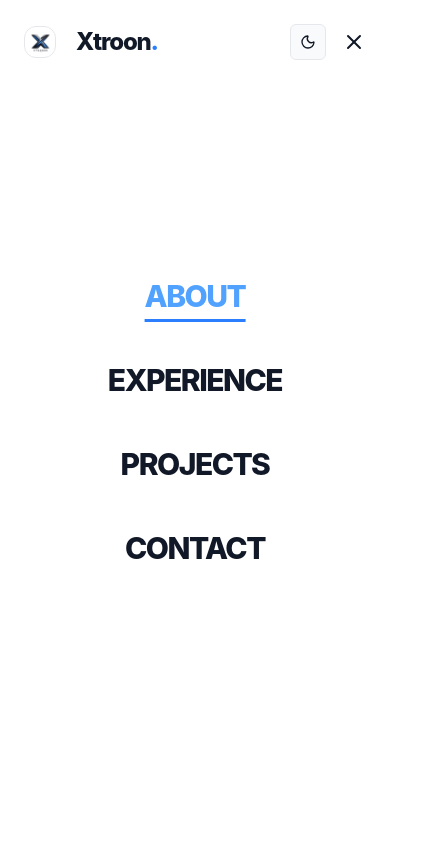
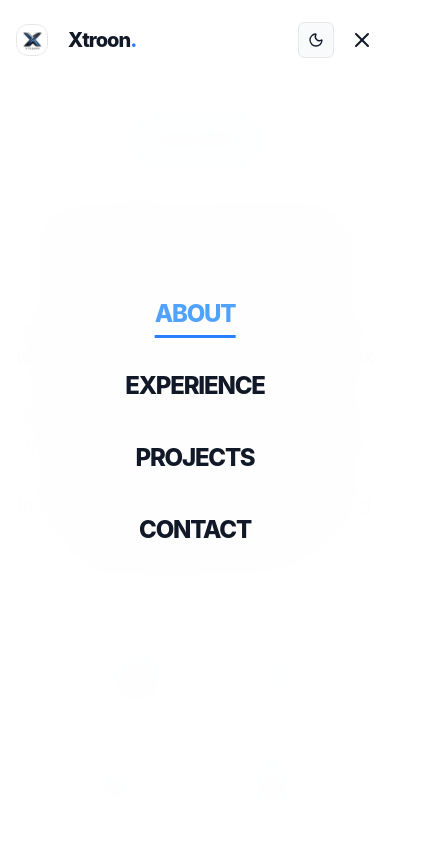
Before and after one commit to xtroon/Xtroon-Website, a React (Vite) app in the folder client/: page /about in a window 390 px wide. Both pictures are taken after a click on the button 354 px from the left and 42 px from the top of the page. Shown: the top 844 px of the page, 428 px wide, since content can reach past the window. Built offline with nearby package versions, Linux system fonts and the light colour scheme.

Commit message:
feat: improve responsiveness of header, footer and sections, update resume, and add header blur on mobile

```diff
--- a/client/src/components/Footer.jsx
+++ b/client/src/components/Footer.jsx
@@ -28,7 +28,7 @@ const Footer = () => {
           </p>
 
           {/* Social Links */}
-          <div className="flex items-center gap-6">
+          <div className="flex flex-wrap justify-center items-center gap-4 md:gap-6">
             {socials.map((social, i) => (
               <a
                 key={i}
--- a/client/src/components/Navigation.jsx
+++ b/client/src/components/Navigation.jsx
@@ -37,15 +37,14 @@ const Navigation = () => {
       <nav
         className={`fixed top-0 left-0 right-0 z-50 transition-all duration-300 ${
           isScrolled
-            ? 'py-3 backdrop-blur-lg border-b'
-            : 'py-5 bg-transparent'
+            ? 'py-3 backdrop-blur-lg border-b bg-[rgba(var(--bg-primary-rgb),0.8)]'
+            : 'py-5 backdrop-blur-md lg:backdrop-blur-none bg-[rgba(var(--bg-primary-rgb),0.6)] lg:bg-transparent'
         }`}
         style={{
           borderColor: isScrolled ? 'var(--border-primary)' : 'transparent',
-          backgroundColor: isScrolled ? 'rgba(var(--bg-primary-rgb), 0.8)' : 'transparent'
         }}
       >
-        <div className="max-w-[90rem] mx-auto px-6 md:px-10 flex items-center justify-between">
+        <div className="max-w-[90rem] mx-auto px-4 sm:px-6 md:px-10 flex items-center justify-between">
 
           {/* LOGO */}
           <Link
@@ -60,15 +59,15 @@ const Navigation = () => {
               />
             </div>
             <div className="px-3 py-1.5 rounded-xl transition-all duration-300 group-hover:bg-blue-500/5 flex items-center">
-              <span className="text-[var(--text-primary)] font-extrabold text-2xl md:text-3xl tracking-tighter group-hover:text-blue-500 transition-colors">
+              <span className="text-[var(--text-primary)] font-extrabold text-xl sm:text-2xl md:text-3xl tracking-tighter group-hover:text-blue-500 transition-colors">
                 Xtroon
               </span>
-              <span className="text-blue-500 font-extrabold text-2xl md:text-3xl">.</span>
+              <span className="text-blue-500 font-extrabold text-xl sm:text-2xl md:text-3xl">.</span>
             </div>
           </Link>
 
           {/* DESKTOP NAV */}
-          <div className="hidden lg:flex items-center gap-10 text-sm text-[var(--text-secondary)]">
+          <div className="hidden lg:flex items-center gap-6 xl:gap-10 text-sm text-[var(--text-secondary)]">
             {navLinks.map((link) => (
               <Link
                 key={link.name}
@@ -109,15 +108,16 @@ const Navigation = () => {
 
       {/* MOBILE MENU */}
       <div
-        className={`fixed inset-0 z-40 flex flex-col items-center justify-center gap-8 bg-[var(--bg-primary)] transition-all duration-300 ${
-          isMobileMenuOpen ? 'opacity-100 visible' : 'opacity-0 invisible'
+        className={`fixed inset-0 z-40 flex flex-col items-center justify-center gap-6 bg-[var(--bg-primary)]/95 backdrop-blur-xl transition-all duration-500 ${
+          isMobileMenuOpen ? 'translate-y-0 opacity-100 visible' : '-translate-y-full opacity-0 invisible'
         }`}
       >
+        <div className="flex flex-col items-center gap-6">
           {navLinks.map((link) => (
             <Link
               key={link.name}
               to={link.path}
-            className={`text-3xl font-extrabold transition-all uppercase tracking-tighter relative group py-2 cursor-pointer ${
+              className={`text-2xl sm:text-3xl font-extrabold transition-all uppercase tracking-tighter relative group py-2 cursor-pointer ${
                 location.pathname === link.path ? 'text-blue-400' : 'text-[var(--text-primary)]'
               }`}
             >
@@ -128,6 +128,7 @@ const Navigation = () => {
             </Link>
           ))}
         </div>
+      </div>
     </>
   );
 };
--- a/client/src/index.css
+++ b/client/src/index.css
@@ -40,10 +40,14 @@
 
 html, body, #root {
   height: 100%;
+  width: 100%;
+  overflow-x: hidden;
 }
 
 body {
   margin: 0;
+  width: 100%;
+  overflow-x: hidden;
   color: var(--text-primary);
   background-color: var(--bg-primary);
   transition: background-color 0.4s ease, color 0.4s ease;
--- a/client/src/sections/About.jsx
+++ b/client/src/sections/About.jsx
@@ -56,7 +56,7 @@ const About = () => {
   ];
 
   return (
-    <section id="about" ref={sectionRef} className="pt-10 pb-24 md:pt-12 md:pb-32 px-6 bg-[var(--bg-primary)] text-[var(--text-primary)]">
+    <section id="about" ref={sectionRef} className="pt-10 pb-24 md:pt-12 md:pb-32 px-4 sm:px-6 bg-[var(--bg-primary)] text-[var(--text-primary)]">
       <div className="max-w-5xl mx-auto">
         {/* HEADER */}
         <div className="mb-10 fade-up">
@@ -70,7 +70,7 @@ const About = () => {
           {/* TEXT */}
           <div className="text-[var(--text-secondary)] text-center">
             <p className="text-lg md:text-xl leading-relaxed text-[var(--text-primary)] max-w-3xl mx-auto">
-              I’m Om Tiwari, a Computer Science student at MBM University interested in software engineering, AI, and building products that are both functional and polished.
+              I’m Ome Tiwari, a Computer Science student at MBM University interested in software engineering, AI, and building products that are both functional and polished.
               I enjoy creating projects across web development and AI — from full-stack applications to experimental tools and interfaces. Outside of coding, I also work on content creation through my YouTube channel.
               My focus is on continuously improving as an engineer while combining technology and creativity to build impactful digital experiences.
             </p>
--- a/client/src/sections/Contact.jsx
+++ b/client/src/sections/Contact.jsx
@@ -120,7 +120,7 @@ const Contact = () => {
   ];
 
   return (
-    <section id="contact" ref={sectionRef} className="py-24 px-6 bg-[var(--bg-primary)] text-[var(--text-primary)]">
+    <section id="contact" ref={sectionRef} className="py-24 px-4 sm:px-6 bg-[var(--bg-primary)] text-[var(--text-primary)]">
       <div className="max-w-6xl mx-auto py-10">
 
         {/* HEADER */}
--- a/client/src/sections/Experience.jsx
+++ b/client/src/sections/Experience.jsx
@@ -119,7 +119,7 @@ const Experience = () => {
   ];
 
   return (
-    <section id="experience" ref={sectionRef} className="py-24 px-6 bg-[var(--bg-primary)]">
+    <section id="experience" ref={sectionRef} className="py-24 px-4 sm:px-6 bg-[var(--bg-primary)]">
       <div className="max-w-6xl mx-auto py-10">
 
         {/* HEADER */}
--- a/client/src/sections/Hero.jsx
+++ b/client/src/sections/Hero.jsx
@@ -66,7 +66,7 @@ const Hero = () => {
   };
 
   return (
-    <section ref={heroRef} className="min-h-screen flex items-center justify-center px-6 relative overflow-hidden bg-[var(--bg-primary)]">
+    <section ref={heroRef} className="min-h-screen flex items-center justify-center px-4 sm:px-6 relative overflow-hidden bg-[var(--bg-primary)]">
 
       <div className="section-padding relative z-10 w-full flex flex-col lg:flex-row items-center justify-between gap-10 lg:gap-20 py-10 md:py-16">
 
@@ -99,7 +99,7 @@ const Hero = () => {
           </div>
 
           {/* 3. NAME */}
-          <p className="text-4xl sm:text-5xl md:text-6xl text-blue-500 h-12 mb-6 font-bold">
+          <p className="text-4xl sm:text-5xl md:text-6xl text-blue-500 min-h-[3rem] mb-6 font-bold">
             Ome Tiwari
           </p>
 
@@ -142,8 +142,8 @@ const Hero = () => {
 
       {/* RESUME OVERLAY */}
       {isResumeOpen && (
-        <div className="fixed inset-0 z-[100] flex items-center justify-center bg-black/90 backdrop-blur-sm p-4 md:p-10">
-          <div className="relative w-full h-full max-w-5xl bg-[var(--bg-secondary)] rounded-3xl overflow-hidden shadow-2xl flex flex-col">
+        <div className="fixed inset-0 z-[100] flex items-center justify-center bg-black/90 backdrop-blur-sm p-2 sm:p-4 md:p-10">
+          <div className="relative w-full h-full max-w-5xl bg-[var(--bg-secondary)] rounded-xl sm:rounded-3xl overflow-hidden shadow-2xl flex flex-col">
 
             <div className="p-4 border-b border-[var(--border-primary)] flex items-center justify-between bg-[var(--bg-primary)]">
               <h3 className="font-bold text-lg hidden md:block">Ome Tiwari - Resume</h3>
@@ -176,11 +176,6 @@ const Hero = () => {
         </div>
       )}
 
-      {/* Scroll */}
-      <div className="absolute bottom-10 left-1/2 -translate-x-1/2">
-        <ArrowDown onClick={goToAbout} className="text-[var(--text-muted)] cursor-pointer animate-bounce" />
-      </div>
-
     </section>
   );
 };
--- a/client/src/sections/Projects.jsx
+++ b/client/src/sections/Projects.jsx
@@ -119,7 +119,7 @@ const Projects = () => {
   };
 
   return (
-    <section id="projects" ref={sectionRef} className="py-24 px-6 bg-[var(--bg-primary)] text-[var(--text-primary)]">
+    <section id="projects" ref={sectionRef} className="py-24 px-4 sm:px-6 bg-[var(--bg-primary)] text-[var(--text-primary)]">
       <div className="max-w-6xl mx-auto">
 
         {/* HEADER */}
```
Also changed, not shown: 1 other file (tests, documents, lock files or other folders). Lines whose indentation alone changed are shown as unchanged.
